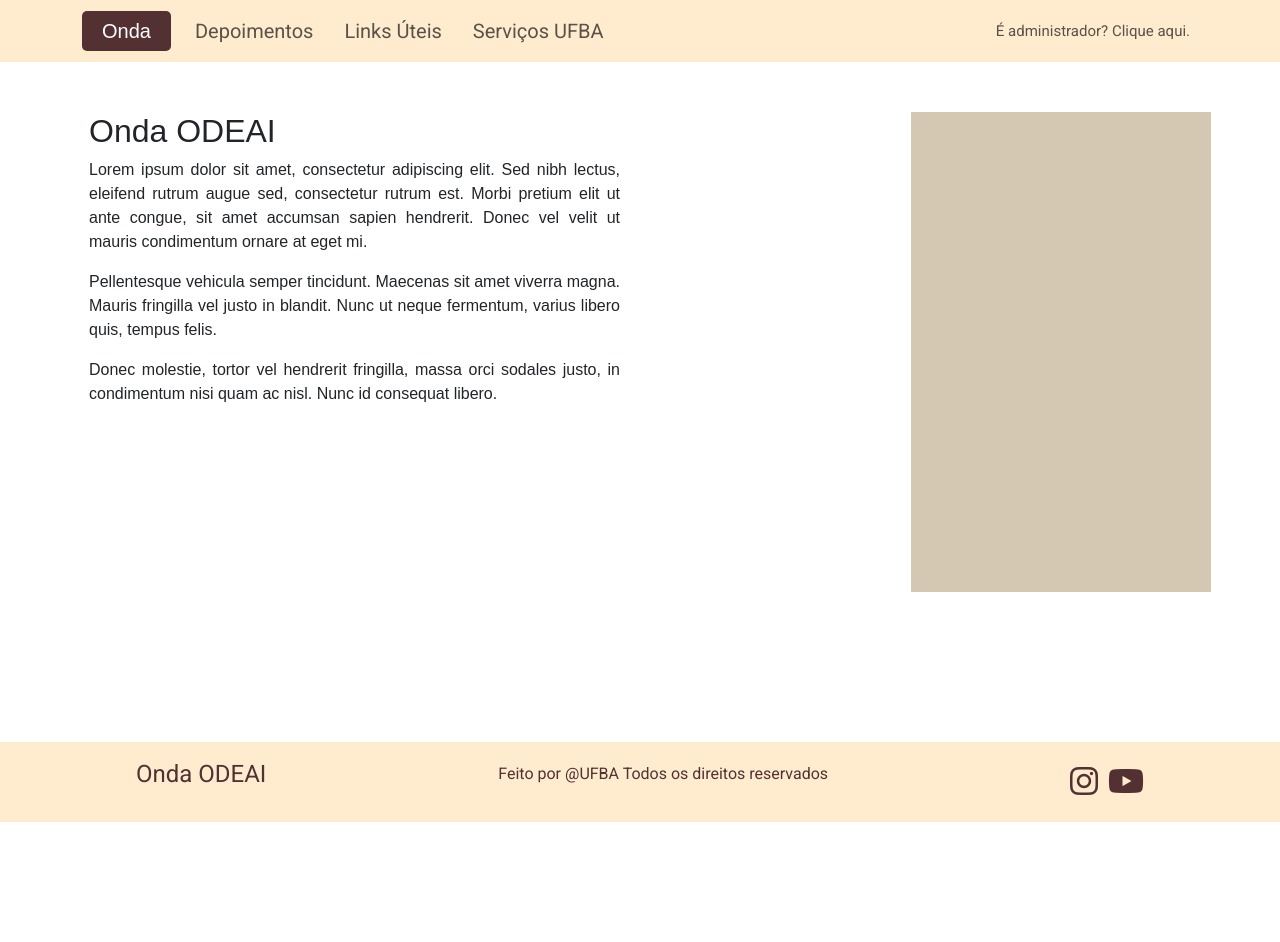
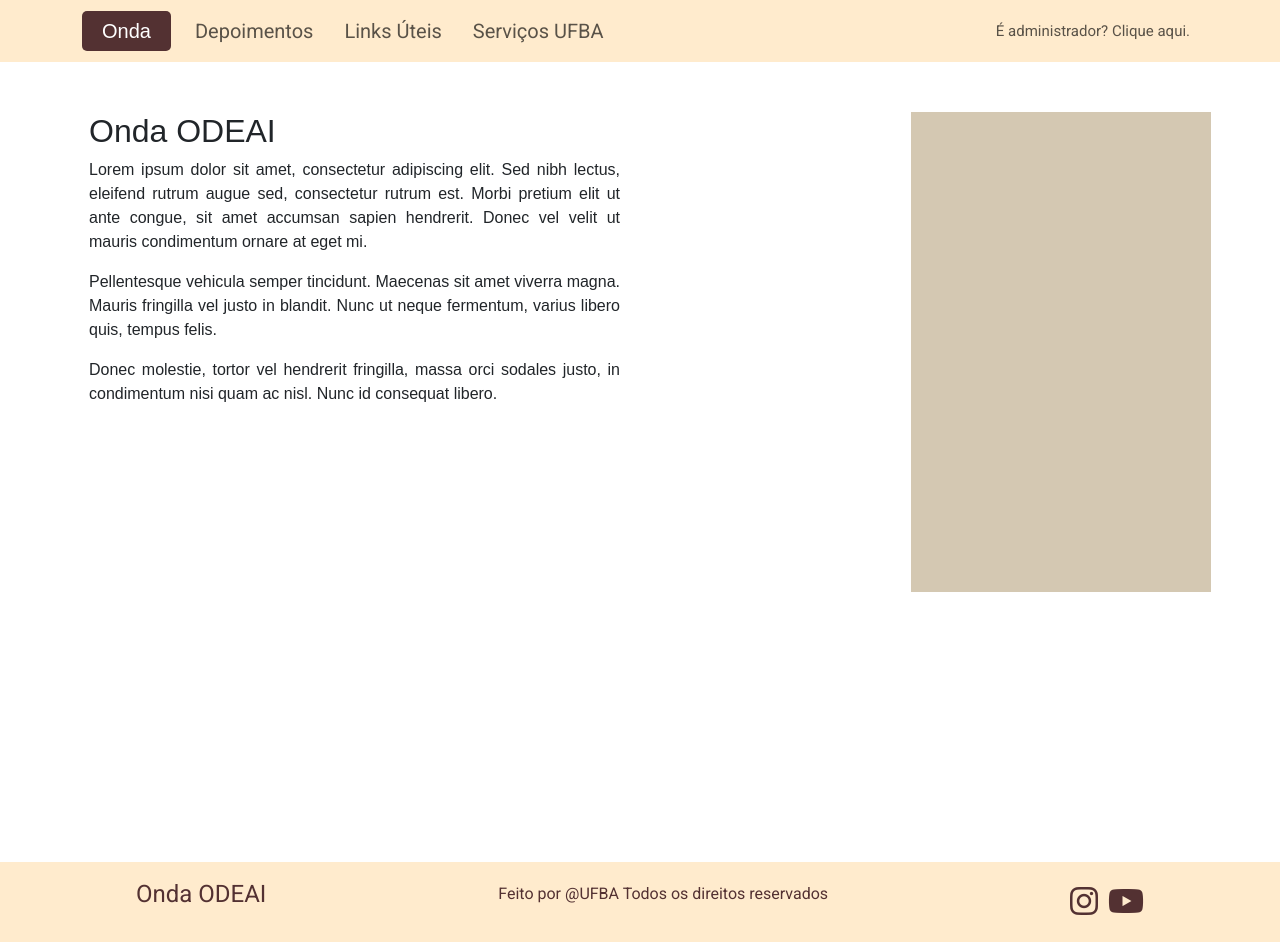
Before and after one commit to Everton-Wallace-Oliveira/ODEAI, a React (Vite) app: page /home in a window 1280 px wide. Before the commit the page ends 822 px from the top, so only its background shows below. Built offline with nearby package versions, Linux system fonts and the light colour scheme; a web font is replaced by a local one.

Commit message:
Update home.css

```diff
--- a/src/styles/home.css
+++ b/src/styles/home.css
@@ -3,7 +3,7 @@
   font-family: Arial, sans-serif;
   padding: 50px;
 
-  min-height: 85vh;
+  min-height: 100vh;
 }
 
 .content {
```
